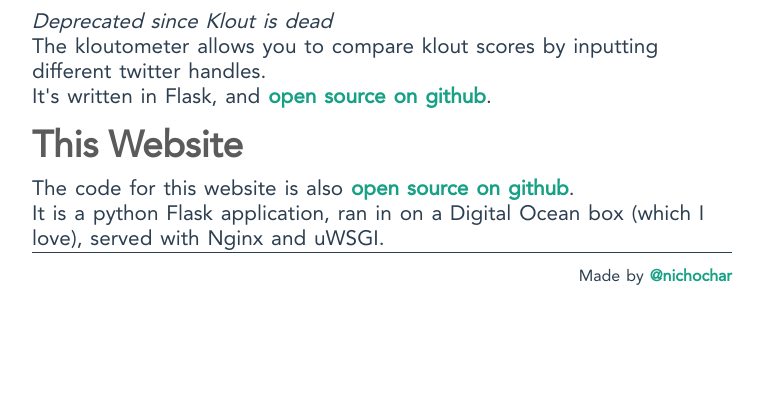
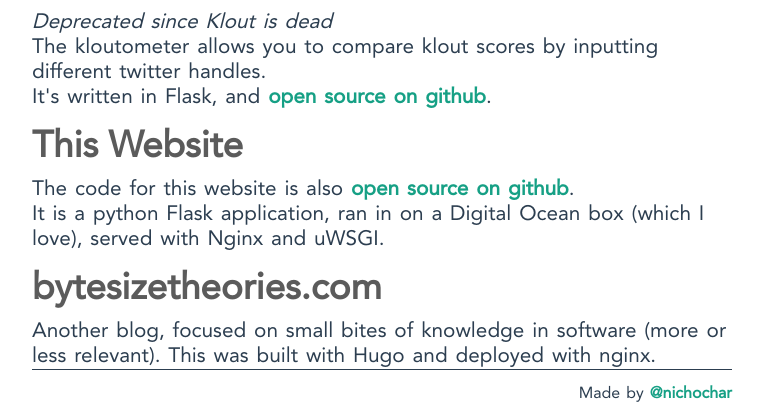
Before and after one commit to nichochar/blog, a Flask app: page /projects in a window 1280 px wide. Shown: the part 668-1088 px from the top of the page, without its empty margins (258-1022 px from the left). Before the commit the page ends 953 px from the top, so only its background shows below. Run offline with Flask 2, Linux system fonts and the light colour scheme; some libraries are stand-ins or nearby versions.

Commit message:
Add project: bytesizetheories.com

```diff
--- a/blog/templates/projects.html
+++ b/blog/templates/projects.html
@@ -37,5 +37,11 @@
         It is a python Flask application, ran in on a Digital Ocean box (which I love), served with Nginx and uWSGI.
     </p>
 
+    <h2><a href="https://bytesizetheories.com">bytesizetheories.com</a></h2>
+    <p>
+        Another blog, focused on small bites of knowledge in software (more or less relevant).
+        This was built with Hugo and deployed with nginx.
+    </p>
+
 </div>
 {% endblock %}
```
